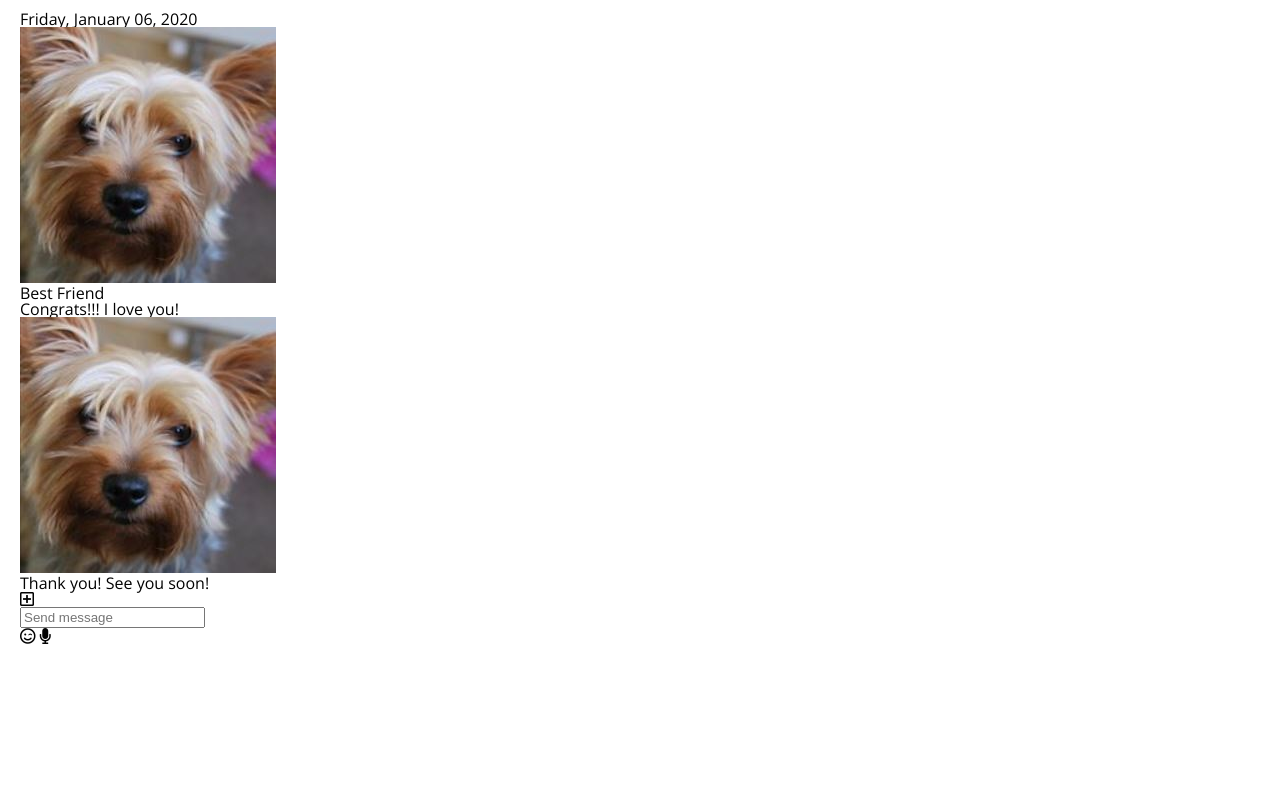
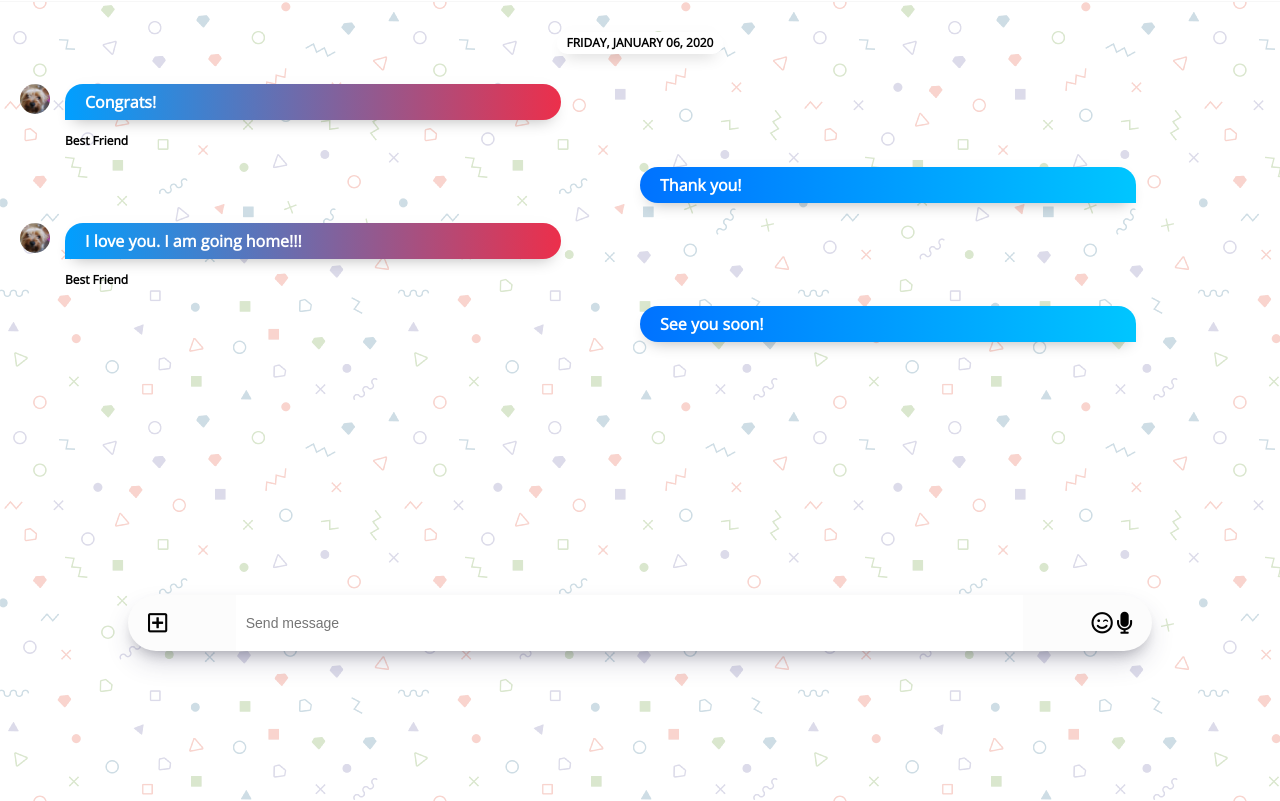
Before and after one commit to HUIWON-RHO/-HTML-CSS-kakao-clone-2.0, a plain HTML site: page chat.html in a window 1280 px wide. Shown: the part 99-900 px from the top of the page. Before the commit the page ends 800 px from the top, so only its background shows below. Drawn offline with nearby package versions, Linux system fonts and the light colour scheme.

Commit message:
2020 01 18
2020 01 18 chat.css

```diff
--- a/chat.html
+++ b/chat.html
@@ -11,7 +11,7 @@
     <link rel="stylesheet" href="css/styles.css" />
     <title>Chat | Kakao Clone</title>
   </head>
-  <body>
+  <body class="chats-body">
     <div class="status-bar">
       <div class="status-bar__column">
         <span class="status-bar__clock">13:54</span>
@@ -40,26 +40,39 @@
         </span>
       </div>
     </header>
-    <main class="chat">
+    <main class="chat-screen">
       <ul class="chat__messages">
         <span class="chat__timestamp">Friday, January 06, 2020</span>
         <li class="incoming-message message">
           <img src="images/avatar.jpg" class="m-avatar message__avatar" />
           <div class="message__content">
+            <span class="message__bubble">
+              Congrats!
+            </span>
             <span class="message__author">Best Friend</span>
-            <div class="message__bubble">
-              Congrats!!! I love you!
-            </div>
           </div>
-          <span class="message__timestamp"></span>
+        </li>
+        <li class="sent-message message">
+          <div class="message__content">
+            <span class="message__bubble">
+              Thank you!
+            </span>
+          </div>
         </li>
         <li class="incoming-message message">
-          <img src="images/avatar.jpg" class="g-avatar message__avatar" />
-          <span class="message__timestamp"></span>
+          <img src="images/avatar.jpg" class="m-avatar message__avatar" />
           <div class="message__content">
-            <div class="message__bubble">
-              Thank you! See you soon!
-            </div>
+            <span class="message__bubble">
+              I love you. I am going home!!!
+            </span>
+            <span class="message__author">Best Friend</span>
+          </div>
+        </li>
+        <li class="sent-message message">
+          <div class="message__content">
+            <span class="message__bubble">
+              See you soon!
+            </span>
           </div>
         </li>
       </ul>
--- /dev/null
+++ b/css/chat.css
@@ -0,0 +1,107 @@
+.chats-body {
+  padding: 0;
+}
+.chats-body .header,
+.chats-body .status-bar {
+  padding: 0px 20px;
+}
+.chat-screen {
+  background-image: url("../images/chatBg.png");
+  min-height: 100vh;
+}
+.chat__write {
+  position: fixed;
+  bottom: 50px;
+  width: 80%;
+  margin: 0 auto;
+  left: 0;
+  right: 0;
+  display: flex;
+  justify-content: space-between;
+  align-items: center;
+  background-color: #fcfcfc;
+  padding: 0px 20px;
+  border-radius: 40px;
+  box-shadow: 0 13px 27px -5px rgba(50, 50, 93, 0.25),
+    0 8px 16px -8px rgba(0, 0, 0, 0.3), 0 -6px 16px -6px rgba(0, 0, 0, 0.025);
+}
+.chat__write i {
+  font-size: 22px;
+}
+.chat__write-column:nth-child(2) {
+  width: 80%;
+}
+.chat__write-column input {
+  padding: 20px 10px;
+  width: 100%;
+  border: none;
+  font-size: 14px;
+}
+.chat__write-column input:focus {
+  outline: none;
+}
+.chat-screen .chat__messages {
+  border-top: 1px solid #f7f7f7;
+  display: flex;
+  flex-direction: column;
+  align-items: center;
+  justify-content: center;
+  padding: 0px 20px;
+  padding-top: 30px;
+}
+.chat__messages .chat__timestamp {
+  background-color: white;
+  font-size: 12px;
+  padding: 5px 10px;
+  border-radius: 10px;
+  margin-bottom: 30px;
+  box-shadow: rgba(0, 0, 0, 0.3) 0px 8px 16px -8px,
+    rgba(0, 0, 0, 0.024) 0px -6px 16px -6px;
+  text-transform: uppercase;
+  font-weight: 700;
+}
+.message {
+  display: flex;
+  align-items: flex-start;
+  width: 50%;
+  margin-bottom: 20px;
+}
+.message .message__content {
+  width: 80%;
+}
+.incoming-message img {
+  width: 30px;
+  border-radius: 15px;
+  margin-right: 15px;
+}
+.incoming-message {
+  align-self: flex-start;
+}
+.sent-message {
+  align-self: flex-end;
+}
+.message .message__bubble {
+  background-color: white;
+  box-shadow: rgba(0, 0, 0, 0.3) 0px 8px 16px -8px,
+    rgba(0, 0, 0, 0.024) 0px -6px 16px -6px;
+  padding: 10px 20px;
+  border-radius: 20px;
+  display: block; /*to solove bug : I made a more messages margin is not respected*/
+  color: white;
+  font-weight: 600;
+}
+.incoming-message .message__author {
+  margin-top: 15px;
+  display: block;
+  font-weight: 600;
+  font-size: 12px;
+}
+.incoming-message .message__bubble {
+  border-bottom-left-radius: 0px;
+  color: white;
+  background-image: linear-gradient(to right, #009fff, #ec2f4b);
+}
+.sent-message .message__bubble {
+  border-bottom-right-radius: 0px;
+  background-image: linear-gradient(to right, #0072ff, #00c6ff);
+}
--- /dev/null
+++ b/css/settings.css
@@ -0,0 +1,19 @@
+.settings .settings__sections {
+  border-top: 1px solid #f7f7f7;
+  padding: 30px 0px;
+}
+.settings__setting .settings__icon {
+  font-size: 20px;
+  margin-right: 20px;
+}
+.settings__setting .settings__title {
+  font-size: 22px;
+  font-weight: 300;
+}
+.settings .settings__setting {
+  margin-bottom: 30px;
+}
+
+.settings .settings__setting:last-child {
+  margin-bottom: 0;
+}
--- a/css/styles.css
+++ b/css/styles.css
@@ -1,4 +1,4 @@
-@import url("https://fonts.googleapis.com/css?family=Open+Sans:400, 700");
+@import url("https://fonts.googleapis.com/css?family=Open+Sans:300, 400, 700");
 @import "reset.css";
 @import "status-bar.css";
 @import "header.css";
@@ -7,6 +7,8 @@
 @import "friends.css";
 @import "find.css";
 @import "more.css";
+@import "settings.css";
+@import "chat.css";
 
 * {
   box-sizing: border-box;
```
Also changed, not shown: settings.html (+22 -0 lines), images/blueprint_2020_01_16.jpg, images/chatBg.png (added).
